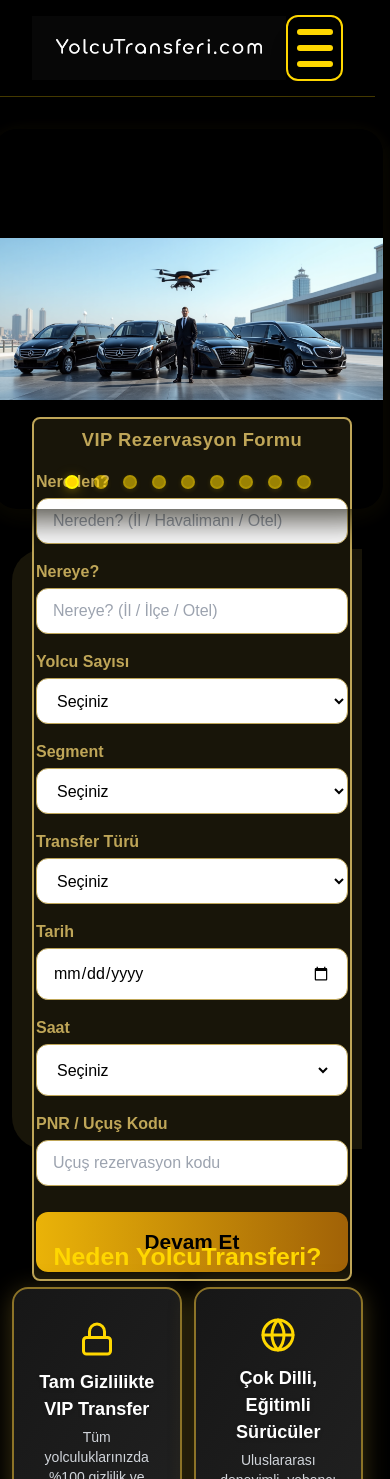
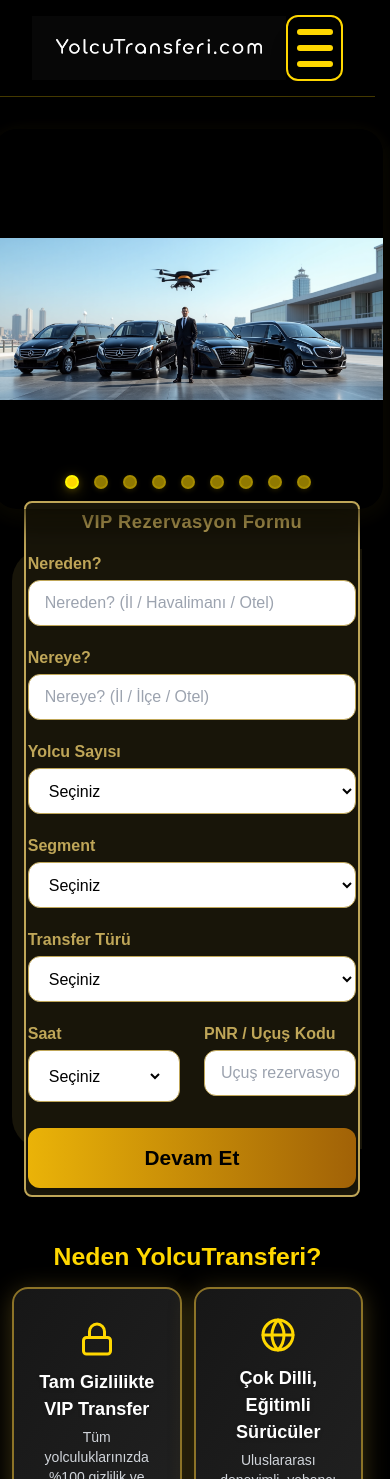
Before and after one commit to haliltayfur/yolcutransferi, a Next.js app: page / in a window 390 px wide. Shown: the top 1479 px of the page. Built offline with nearby package versions, Linux system fonts and the light colour scheme.

Commit message:
Update VipTransferForm.jsx

```diff
--- a/components/VipTransferForm.jsx
+++ b/components/VipTransferForm.jsx
@@ -23,7 +23,7 @@ export default function VipTransferForm() {
   const [pnr, setPnr] = useState("");
   const [errors, setErrors] = useState({});
 
-  // PNR alanı her zaman en altta (ya da sadece transfer havalimanı ise açılır)
+  // PNR alanı (her zaman gösterebiliriz, ya da transfer havalimanı ise zorunlu yaparız)
   const pnrRequired =
     transfer === "VIP Havalimanı Transferi" ||
     isAirport(from) ||
@@ -50,7 +50,7 @@ export default function VipTransferForm() {
     <div
       className="flex flex-col justify-center items-center w-full h-full"
       style={{
-        width: "85%",
+        width: "99%",
         maxWidth: 900,
         minWidth: 320,
         margin: "0 auto",
@@ -89,7 +89,7 @@ export default function VipTransferForm() {
           >
             VIP Rezervasyon Formu
           </h1>
-          <div className="grid grid-cols-1 md:grid-cols-2 gap-x-5 gap-y-4 w-full"
+          <div className="grid grid-cols-1 md:grid-cols-2 gap-x-20 gap-y-5 w-full"
             style={{
               marginBottom: 10,
               width: "100%",
@@ -103,7 +103,6 @@ export default function VipTransferForm() {
                   fontFamily: "inherit",
                   width: "100%",
                   height: 52,
-                  marginBottom: 0,
                 }}
                 autoComplete="address-level2"
               />
@@ -117,7 +116,6 @@ export default function VipTransferForm() {
                   fontFamily: "inherit",
                   width: "100%",
                   height: 52,
-                  marginBottom: 0,
                 }}
                 autoComplete="address-level2"
               />
@@ -130,7 +128,6 @@ export default function VipTransferForm() {
                   fontFamily: "inherit",
                   width: "100%",
                   height: 52,
-                  marginBottom: 0,
                 }}>
                 <option value="">Seçiniz</option>
                 {Array.from({ length: 24 }, (_, i) => i + 1).map(val =>
@@ -146,7 +143,6 @@ export default function VipTransferForm() {
                   fontFamily: "inherit",
                   width: "100%",
                   height: 52,
-                  marginBottom: 0,
                 }}>
                 <option value="">Seçiniz</option>
                 <option value="Ekonomik">Ekonomik</option>
@@ -162,7 +158,6 @@ export default function VipTransferForm() {
                   fontFamily: "inherit",
                   width: "100%",
                   height: 52,
-                  marginBottom: 0,
                 }}>
                 <option value="">Seçiniz</option>
                 <option value="VIP Havalimanı Transferi">VIP Havalimanı Transferi</option>
@@ -174,32 +169,8 @@ export default function VipTransferForm() {
                 <option value="Düğün vb Organizasyonlar">Düğün vb Organizasyonlar</option>
               </select>
             </div>
-            <div>
-              <label className="font-bold text-[#bfa658] mb-1 block">Tarih</label>
-              <div
-                tabIndex={0}
-                className="w-full bg-[#fff] text-black border border-[#bfa658] rounded-xl px-4 py-3 text-lg cursor-pointer flex items-center"
-                onClick={() => { document.getElementById("date-picker").showPicker(); }}
-                style={{
-                  fontFamily: "inherit",
-                  width: "100%",
-                  height: 52,
-                  marginBottom: 0,
-                }}
-              >
-                <input
-                  id="date-picker"
-                  type="date"
-                  value={date}
-                  onChange={e => setDate(e.target.value)}
-                  min={new Date().toISOString().split("T")[0]}
-                  className="bg-transparent border-0 outline-none text-black w-full text-lg"
-                  style={{ padding: 0, height: "1.7em" }}
-                  tabIndex={-1}
-                />
-              </div>
-            </div>
-            <div>
+            <div className="flex flex-row gap-x-6">
+              <div className="flex-1">
                 <label className="font-bold text-[#bfa658] mb-1 block">Saat</label>
                 <div
                   tabIndex={0}
@@ -209,7 +180,6 @@ export default function VipTransferForm() {
                     fontFamily: "inherit",
                     width: "100%",
                     height: 52,
-                  marginBottom: 0,
                   }}
                 >
                   <select
@@ -225,7 +195,7 @@ export default function VipTransferForm() {
                   </select>
                 </div>
               </div>
-            <div className="md:col-span-2">
+              <div className="flex-1">
                 <label className="font-bold text-[#bfa658] mb-1 block">PNR / Uçuş Kodu</label>
                 <input
                   type="text"
@@ -237,9 +207,9 @@ export default function VipTransferForm() {
                     fontFamily: "inherit",
                     width: "100%",
                     height: 52,
-                  marginBottom: 0,
                   }}
                 />
+              </div>
             </div>
           </div>
           <button
@@ -254,19 +224,20 @@ export default function VipTransferForm() {
             Devam Et
           </button>
         </form>
-      </div>
         <style jsx>{`
           @media (max-width: 900px) {
             .border-2 { max-width: 99vw !important; min-width: 0 !important; border-radius: 18px !important; }
-          form { padding: 15px 6px 8px 6px !important; border-radius: 18px !important; }
+            form { padding: 12px 6px 8px 6px !important; border-radius: 18px !important; }
           }
           @media (max-width: 700px) {
             .border-2 { max-width: 100vw !important; border-radius: 8px !important; }
-          form { padding: 8px 2px 5px 2px !important; border-radius: 8px !important; }
+            form { padding: 6px 2px 5px 2px !important; border-radius: 8px !important; }
             input, select { font-size: 1rem !important; height: 46px !important; }
             h1 { font-size: 1.15rem !important; }
+            .gap-x-20 { column-gap: 8px !important; }
           }
         `}</style>
+      </div>
     </div>
   );
 }
```
Lines whose indentation alone changed are shown as unchanged.
